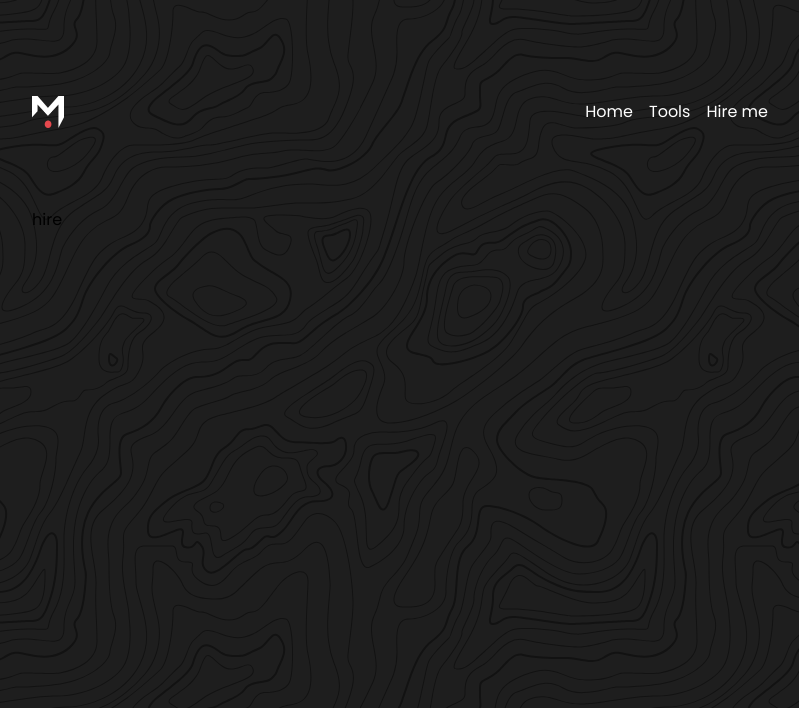
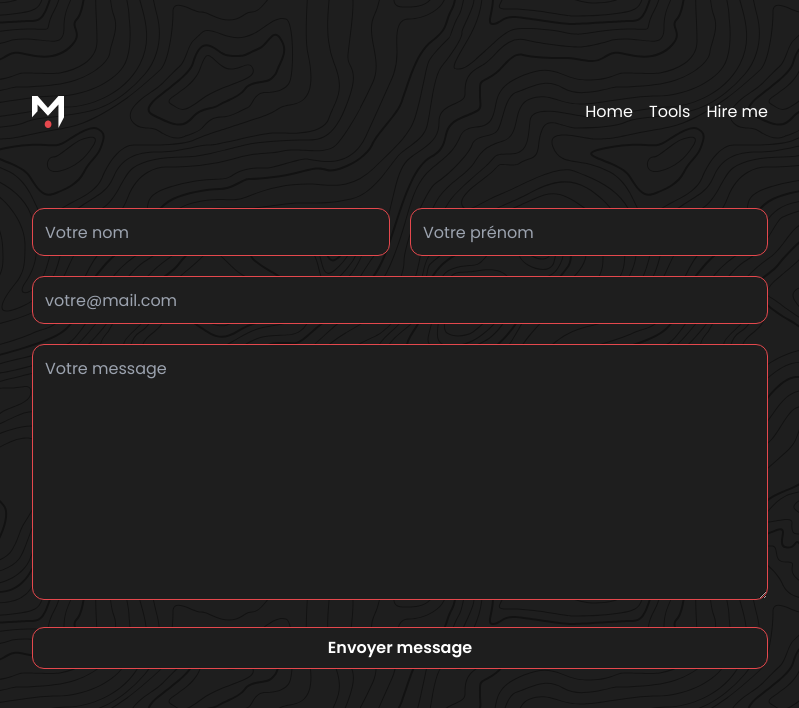
Before and after one commit to MehdiDiasGomes/My-portfolio, a Vue app: page /hire in a window 1280 px wide. Shown: the top 708 px of the page, without its empty margins (240-1039 px from the left). Built offline with nearby package versions, Linux system fonts and the light colour scheme.

Commit message:
💄 Ui(app): implement and design hire page

```diff
--- a/src/pages/hire.vue
+++ b/src/pages/hire.vue
@@ -1,5 +1,27 @@
 <template>
-    hire
+    <div class="flex flex-col gap-5 w-full">
+        <div class="flex sm:flex-row max-sm:flex-col items-center gap-5">
+            <input type="text" placeholder="Votre nom"
+                class="w-full h-12 p-3 border text-white border-[#E5484D] bg-[#1E1E1E] rounded-xl focus:outline-none focus:border-[#E5484D] focus:ring-2 focus:ring-[#E5484D]">
+            <input type="text" placeholder="Votre prénom"
+                class="w-full h-12 p-3 border text-white border-[#E5484D] bg-[#1E1E1E] rounded-xl focus:outline-none focus:border-[#E5484D] focus:ring-2 focus:ring-[#E5484D]">
+        </div>
+        <div>
+            <input type="text" placeholder="votre@mail.com"
+                class="w-full h-12 p-3 border text-white border-[#E5484D] bg-[#1E1E1E] rounded-xl focus:outline-none focus:border-[#E5484D] focus:ring-2 focus:ring-[#E5484D]">
+        </div>
+        <div>
+            <textarea name="textarea" id="textarea" placeholder="Votre message"
+                class="resize-y w-full h-64 p-3 border text-white border-[#E5484D] bg-[#1E1E1E] rounded-xl focus:outline-none focus:border-[#E5484D] focus:ring-2 focus:ring-[#E5484D]"></textarea>
+        </div>
+        <button
+            class="relative group overflow-hidden bg-[#1E1E1E] text-white font-bold py-2 px-6 rounded-xl border border-[#E5484D] transition duration-500 ease-in-out focus:outline-none">
+            <span class="relative z-10">Envoyer message</span>
+            <div
+                class="absolute inset-0 bg-[#E5484D] w-full h-full transform translate-x-[-100%] group-hover:translate-x-0 transition duration-500 ease-in-out">
+            </div>
+        </button>
+    </div>
 </template>
 
 <script setup lang="ts">
```
